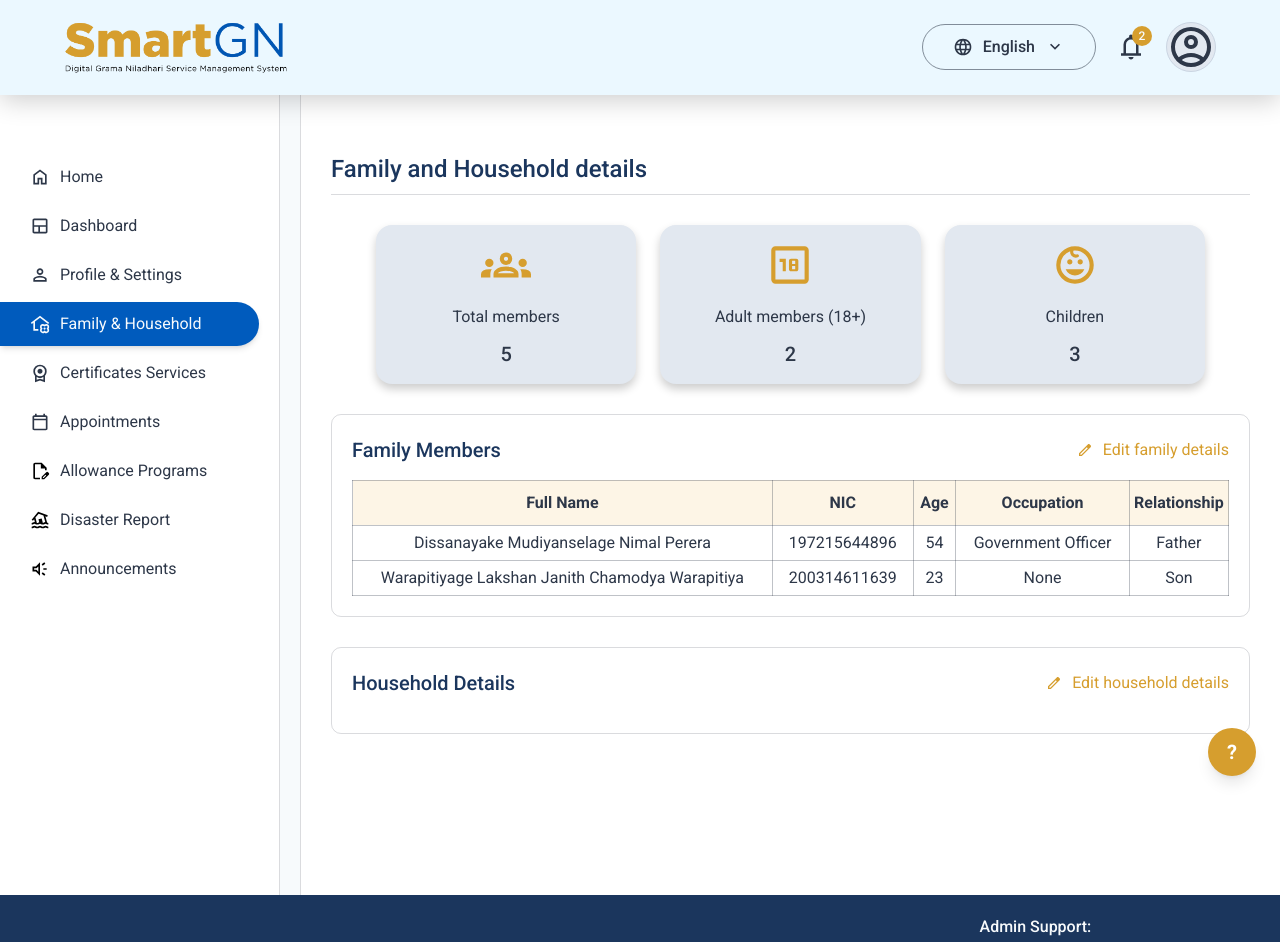
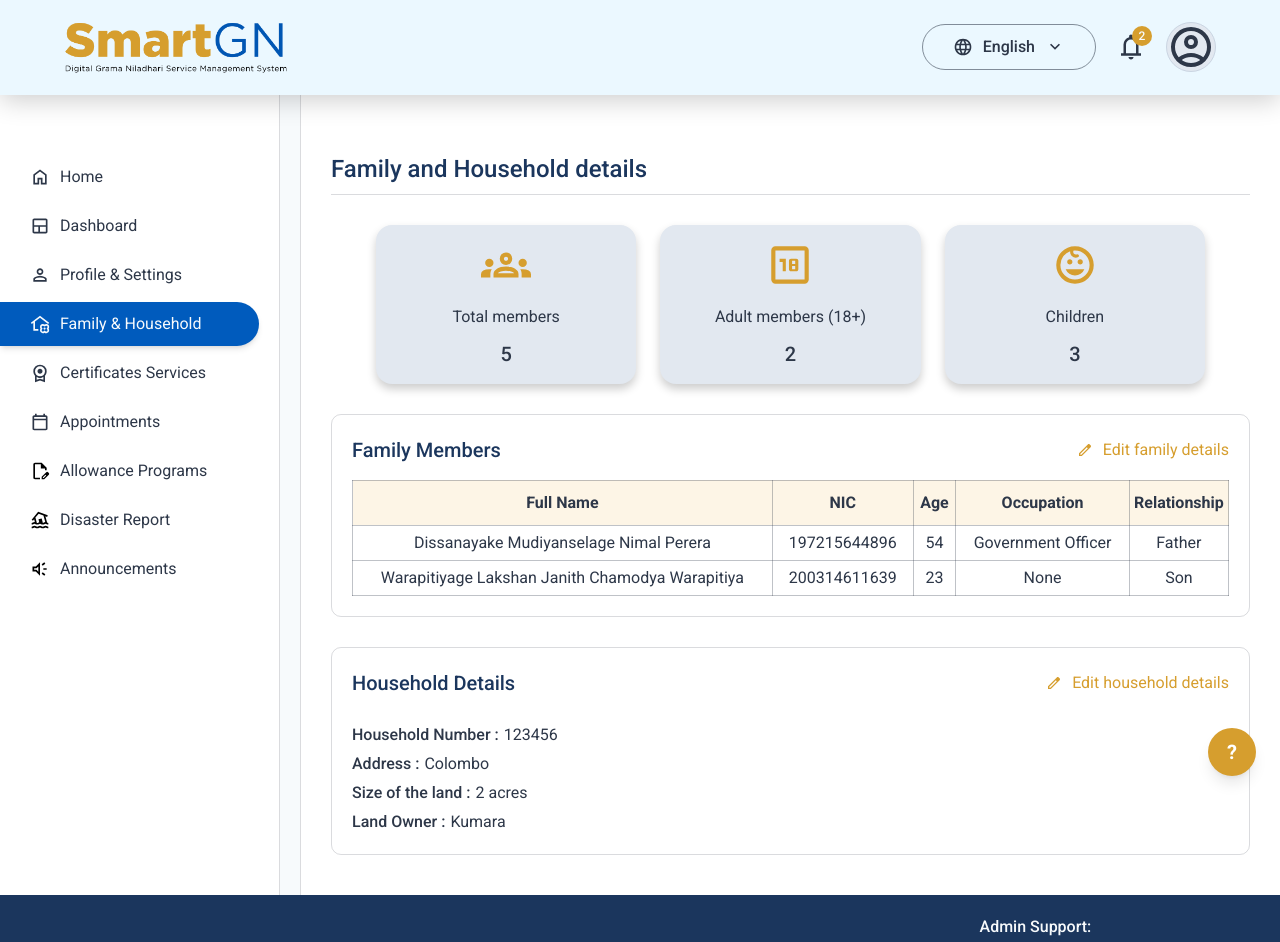
Before and after one commit to Mogith-Code/SmartGN-Digital-GN-Service-Management-System, a React (Vite) app in the folder SmartGN/: page /RHousehold in a window 1280 px wide. Shown: the top 942 px of the page. Built offline with nearby package versions, Linux system fonts and the light colour scheme.

Commit message:
update HouseholdDetails.jsx.jsx

```diff
--- a/SmartGN/src/Components/Family&HouseholdPage/FamilyHouseholdLayout.jsx
+++ b/SmartGN/src/Components/Family&HouseholdPage/FamilyHouseholdLayout.jsx
@@ -3,6 +3,7 @@ import { useLanguage } from "../../utils/translate";
 import FamilyCardLyout from "./FamilyCardLyout";
 import editIcon from "../../assets/edit_24dp_D69E2E_FILL0_wght400_GRAD0_opsz24.svg";
 import FamilyMemberTable from "./FamilyMemberTable";
+import HouseholdDetailsLayout from "./HouseholdDetailsLayout";
 
 function FamilyHouseholdLayout() {
   const { lang } = useLanguage();
@@ -45,7 +46,7 @@ function FamilyHouseholdLayout() {
         </div>
       </div>
 
-      <div className="flex flex-col border border-[#2D37482D] p-[20px] m-[30px] rounded-[10px]">
+      <div className="flex flex-col gap-[10px] border border-[#2D37482D] p-[20px] m-[30px] rounded-[10px]">
         <div className="flex w-full justify-between items-center mb-[15px]">
           <span className="text-[20px] text-[#1B365D] font-medium">
             Household Details
@@ -56,6 +57,10 @@ function FamilyHouseholdLayout() {
             Edit household details
           </button>
         </div>
+
+        <div className="flex">
+          <HouseholdDetailsLayout />
+        </div>
       </div>
     </>
   );
--- a/SmartGN/src/Components/Family&HouseholdPage/HouseholdDetailsLayout.jsx
+++ b/SmartGN/src/Components/Family&HouseholdPage/HouseholdDetailsLayout.jsx
@@ -1,7 +1,29 @@
 import React from "react";
 
 function HouseholdDetailsLayout() {
-  return <div>HouseholdDetailsLayout</div>;
+  return (
+    <div className="flex flex-col gap-[5px]">
+      <div className="text-[16px] text-[#2D3748] flex gap-[5px]">
+        <span className="font-medium">Household Number : </span>
+        <span className="font-regular">123456</span>
+      </div>
+
+      <div className="text-[16px] text-[#2D3748] flex gap-[5px]">
+        <span className="font-medium">Address : </span>
+        <span className="font-regular">Colombo</span>
+      </div>
+
+      <div className="text-[16px] text-[#2D3748] flex gap-[5px]">
+        <span className="font-medium">Size of the land : </span>
+        <span className="font-regular">2 acres</span>
+      </div>
+
+      <div className="text-[16px] text-[#2D3748] flex gap-[5px]">
+        <span className="font-medium">Land Owner : </span>
+        <span className="font-regular">Kumara</span>
+      </div>
+    </div>
+  );
 }
 
 export default HouseholdDetailsLayout;
```
